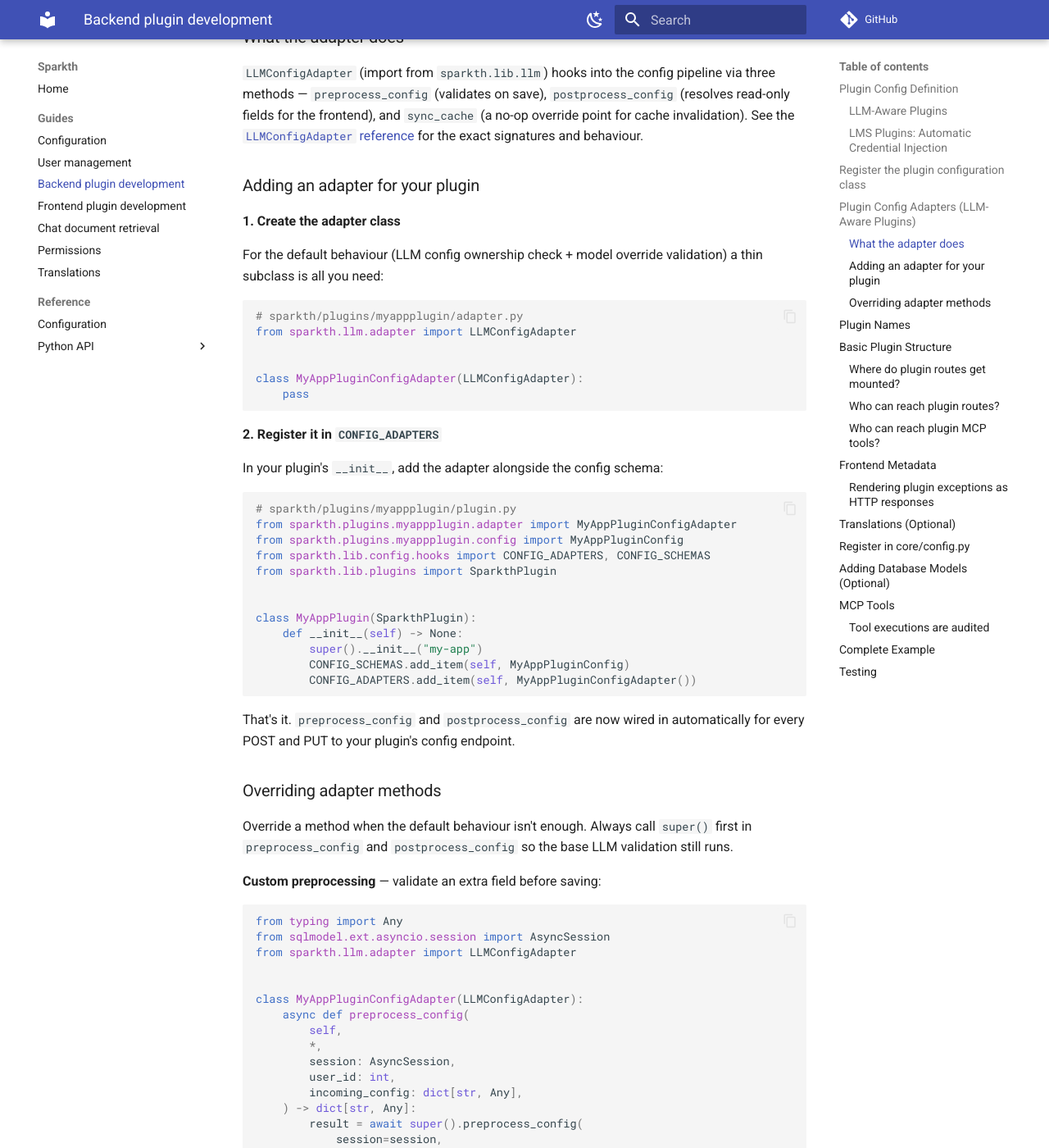
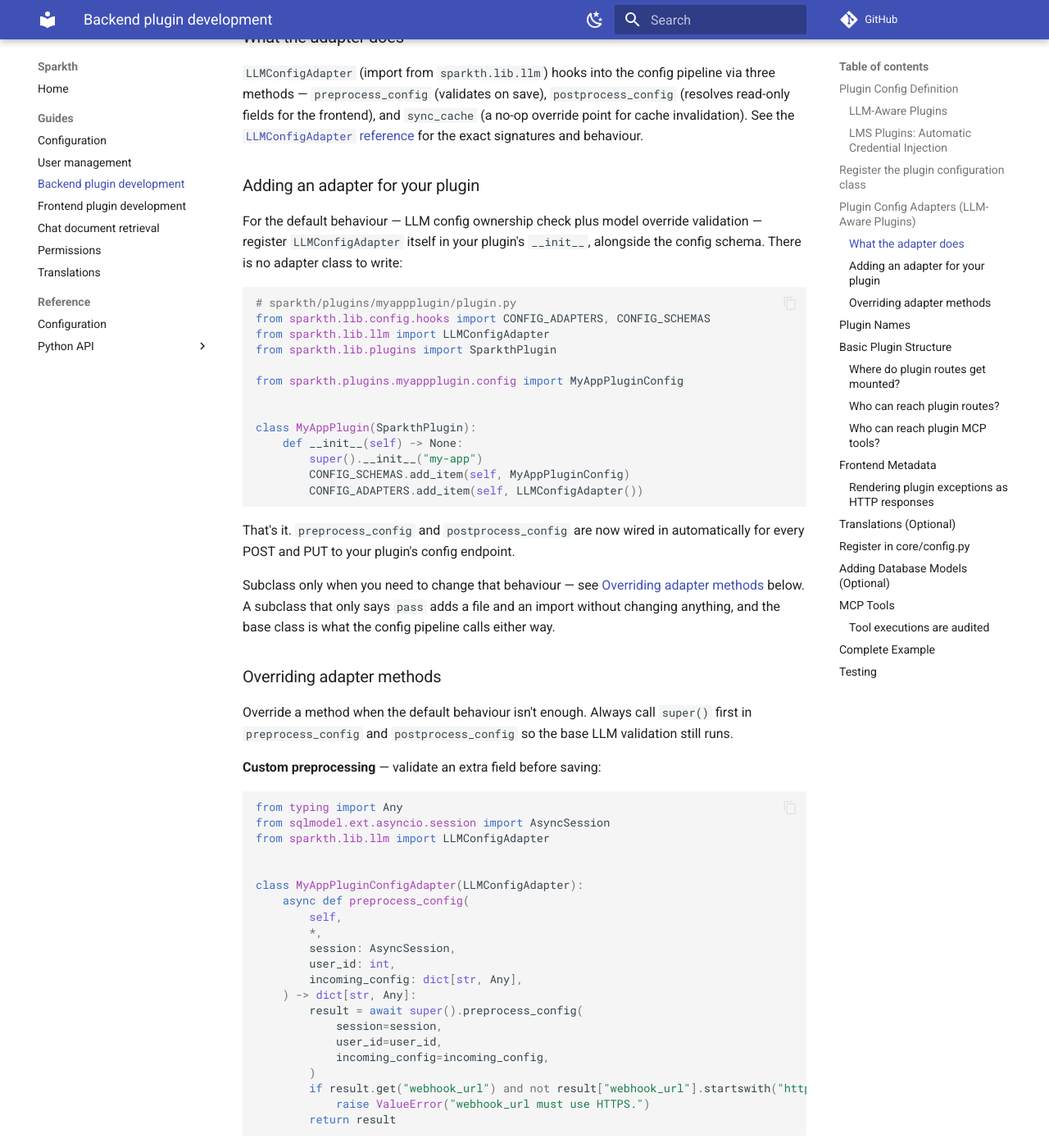
Before and after one commit to edly-io/sparkth, an MkDocs documentation site: the page built from docs/guides/plugins.md, in a window 1280 px wide and 1400 px high, scrolled down 2573 px. Shown: the whole window at 82% size. Built offline with MkDocs 1.6.1 and Material for MkDocs 9.7.7, drawn with Linux system fonts in a browser that asks for light colours; comment, search, counter and statistics services are not loaded.

Commit message:
refactor(plugins): register the LLM config adapter without a chat subclass
chat/adapter.py held ChatConfigAdapter, an LLMConfigAdapter subclass whose body was pass. It
looked like dead code and was not: the config pipeline reaches it through CONFIG_ADAPTERS, and
it is what stops one user pointing their chat config at another user's LLM key. What was
pointless was the subclass, not the registration, so the plugin now registers LLMConfigAdapter
itself and the file is gone.

Its tests split the same way. The three in test_chat_config_adaptor.py re-tested base
preprocess and postprocess behaviour through the subclass, which tests/llm/test_plugin_adapter.py
already covers in sixteen. What is chat's own is the wiring, so the registration test now also
runs a config through PluginService and asserts an unowned llm_config_id is rejected — proof the
adapter is reached, not merely present.

The plugin guide taught the same empty subclass as the default, and its sample imported
LLMConfigAdapter from sparkth.llm.adapter, which plugins are not allowed to import from and
which the prose two paragraphs above already gets right. Both fixed, with subclassing kept for
what it is for: changing the behaviour.

Co-Authored-By: Claude Opus 5 (1M context) <noreply@anthropic.com>

````diff
--- a/docs/guides/plugins.md
+++ b/docs/guides/plugins.md
@@ -108,39 +108,32 @@ behaviour.
 
 ### Adding an adapter for your plugin
 
-**1. Create the adapter class**
-
-For the default behaviour (LLM config ownership check + model override validation) a thin subclass is all you need:
-
-```python
-# sparkth/plugins/myappplugin/adapter.py
-from sparkth.llm.adapter import LLMConfigAdapter
-
-
-class MyAppPluginConfigAdapter(LLMConfigAdapter):
-    pass
-```
-
-**2. Register it in `CONFIG_ADAPTERS`**
-
-In your plugin's `__init__`, add the adapter alongside the config schema:
+For the default behaviour — LLM config ownership check plus model override validation —
+register `LLMConfigAdapter` itself in your plugin's `__init__`, alongside the config schema.
+There is no adapter class to write:
 
 ```python
 # sparkth/plugins/myappplugin/plugin.py
-from sparkth.plugins.myappplugin.adapter import MyAppPluginConfigAdapter
+from sparkth.lib.config.hooks import CONFIG_ADAPTERS, CONFIG_SCHEMAS
+from sparkth.lib.llm import LLMConfigAdapter
+from sparkth.lib.plugins import SparkthPlugin
+
 from sparkth.plugins.myappplugin.config import MyAppPluginConfig
-from sparkth.lib.config.hooks import CONFIG_ADAPTERS, CONFIG_SCHEMAS
-from sparkth.lib.plugins import SparkthPlugin
 
 
 class MyAppPlugin(SparkthPlugin):
     def __init__(self) -> None:
         super().__init__("my-app")
         CONFIG_SCHEMAS.add_item(self, MyAppPluginConfig)
-        CONFIG_ADAPTERS.add_item(self, MyAppPluginConfigAdapter())
+        CONFIG_ADAPTERS.add_item(self, LLMConfigAdapter())
 ```
 
 That's it. `preprocess_config` and `postprocess_config` are now wired in automatically for every POST and PUT to your plugin's config endpoint.
+
+Subclass only when you need to change that behaviour — see
+[Overriding adapter methods](#overriding-adapter-methods) below. A subclass that only says
+`pass` adds a file and an import without changing anything, and the base class is what the
+config pipeline calls either way.
 
 ### Overriding adapter methods
 
@@ -151,7 +144,7 @@ Override a method when the default behaviour isn't enough. Always call `super()`
 ```python
 from typing import Any
 from sqlmodel.ext.asyncio.session import AsyncSession
-from sparkth.llm.adapter import LLMConfigAdapter
+from sparkth.lib.llm import LLMConfigAdapter
 
 
 class MyAppPluginConfigAdapter(LLMConfigAdapter):
````
Also changed, not shown: 4 other files.
